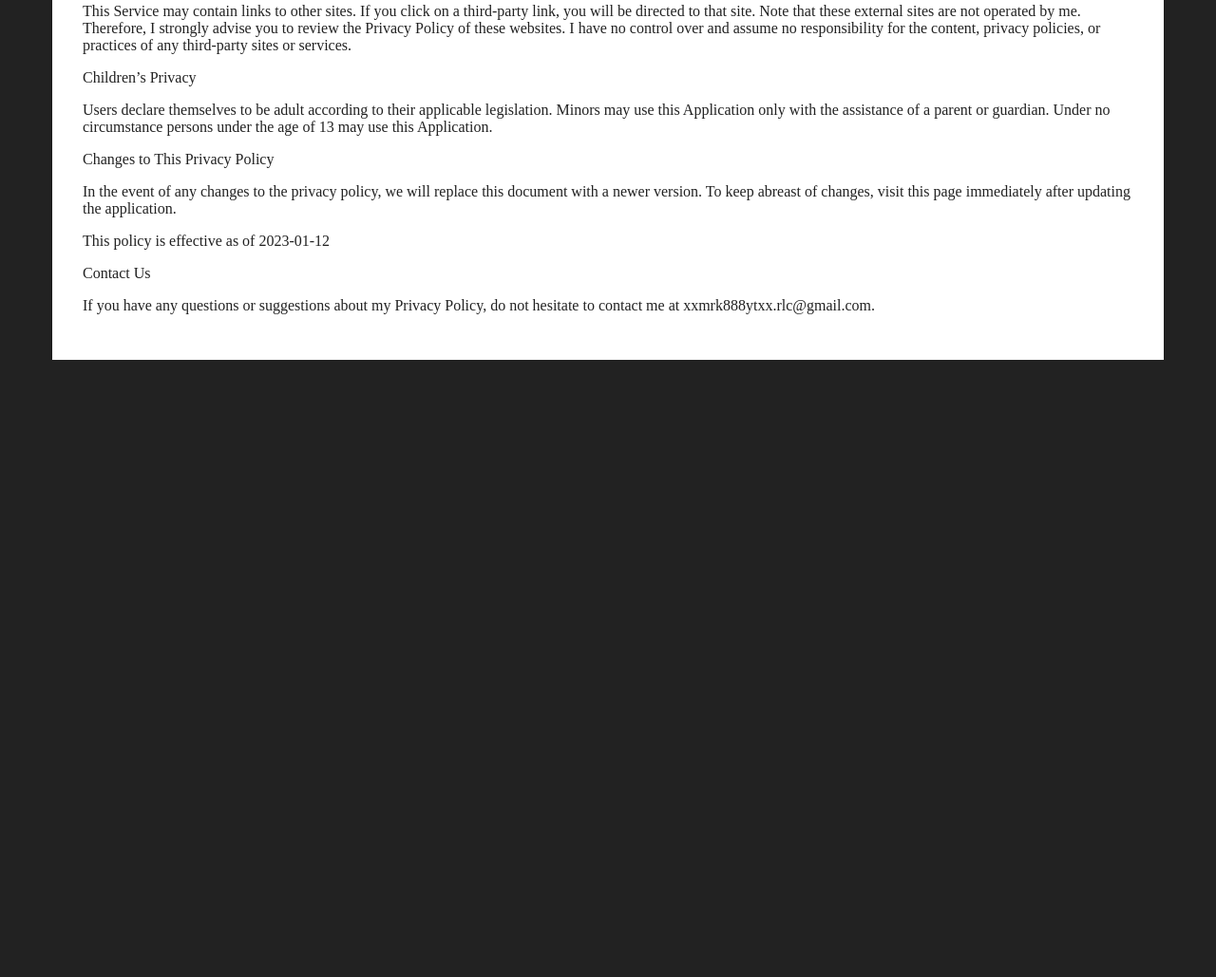
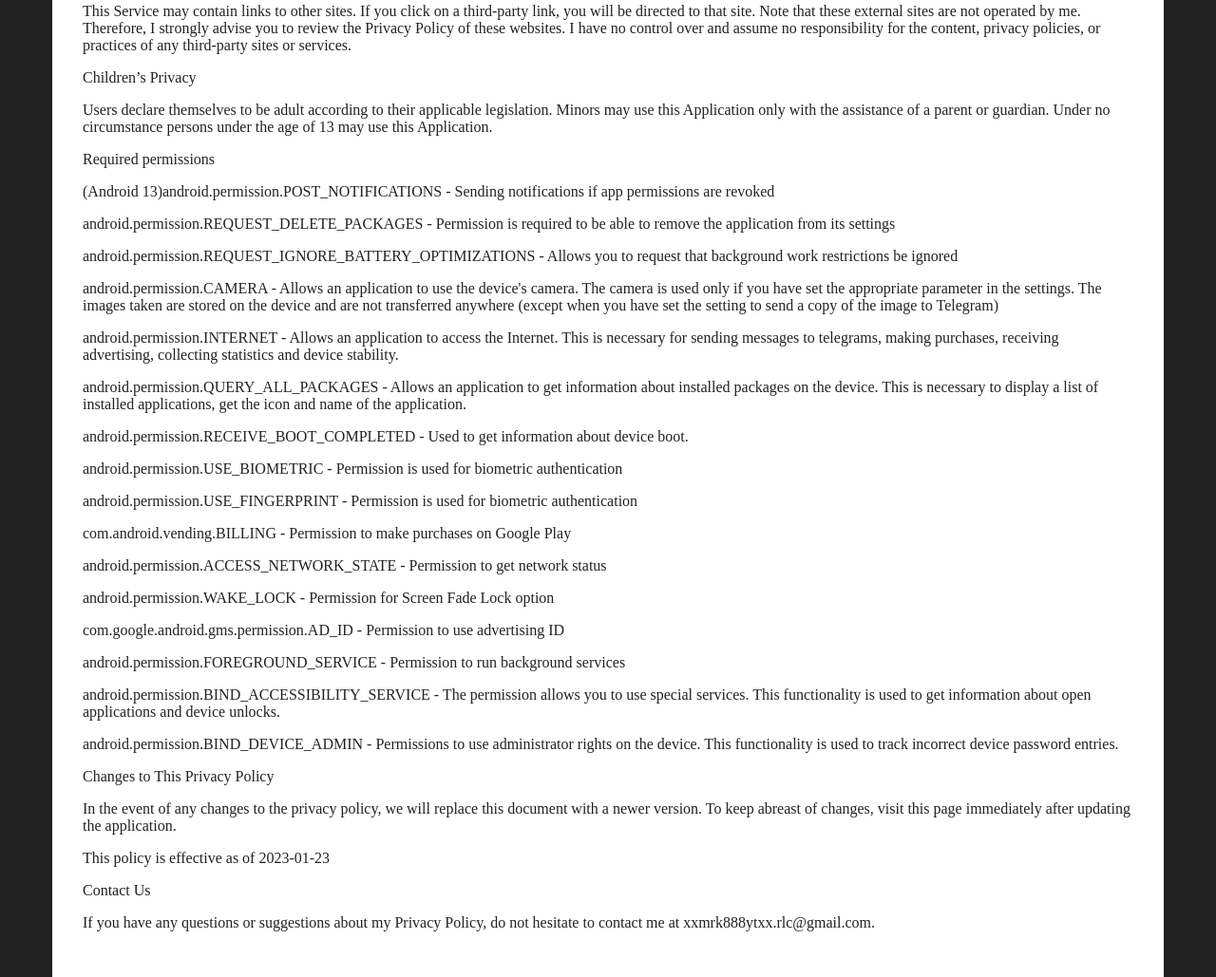
Before and after one commit to xXMRK888YTXx/xXMRK888YTXx.github.io, a plain HTML site: page wtmp_privacy.htm in a window 1280 px wide. Shown: the part 1070-2099 px from the top of the page at 95% size. Before the commit the page ends 1449 px from the top, so only its background shows below. Drawn offline with Linux system fonts and the light colour scheme; files that its build step writes are made by us from their sources; no server answers; a script that the page names is missing; files whose address does not match are found by name; a web font is replaced by a local one.

Commit message:
Update WTMP privacy

```diff
--- a/wtmp_privacy.htm
+++ b/wtmp_privacy.htm
@@ -1120,10 +1120,29 @@ a.contact:hover {
     legislation. Minors may use this Application only with the assistance of
     a parent or guardian. Under no circumstance persons under the age of 13
     may use this Application.
+
+    <p><strong>Required permissions</strong></p>
+    <p>(Android 13)android.permission.POST_NOTIFICATIONS - Sending notifications if app permissions are revoked  </p>
+    <p>android.permission.REQUEST_DELETE_PACKAGES - Permission is required to be able to remove the application from its settings </p>
+    <p>android.permission.REQUEST_IGNORE_BATTERY_OPTIMIZATIONS - Allows you to request that background work restrictions be ignored</p>
+    <p>android.permission.CAMERA - Allows an application to use the device's camera. The camera is used only if you have set the appropriate parameter in the settings. The images taken are stored on the device and are not transferred anywhere (except when you have set the setting to send a copy of the image to Telegram)</p>
+    <p>android.permission.INTERNET - Allows an application to access the Internet. This is necessary for sending messages to telegrams, making purchases, receiving advertising, collecting statistics and device stability. </p>
+    <p>android.permission.QUERY_ALL_PACKAGES - Allows an application to get information about installed packages on the device. This is necessary to display a list of installed applications, get the icon and name of the application.</p>
+    <p>android.permission.RECEIVE_BOOT_COMPLETED - Used to get information about device boot.</p>
+    <p>android.permission.USE_BIOMETRIC - Permission is used for biometric authentication</p>
+    <p>android.permission.USE_FINGERPRINT - Permission is used for biometric authentication</p>
+    <p>com.android.vending.BILLING - Permission to make purchases on Google Play</p>
+    <p>android.permission.ACCESS_NETWORK_STATE - Permission to get network status </p>
+    <p>android.permission.WAKE_LOCK - Permission for Screen Fade Lock option</p>
+    <p>com.google.android.gms.permission.AD_ID - Permission to use advertising ID</p>
+    <p>android.permission.FOREGROUND_SERVICE - Permission to run background services</p>
+    <p>android.permission.BIND_ACCESSIBILITY_SERVICE - The permission allows you to use special services. This functionality is used to get information about open applications and device unlocks. </p>
+    <p>android.permission.BIND_DEVICE_ADMIN - Permissions to use administrator rights on the device. This functionality is used to track incorrect device password entries.</p>
+
 </p></div> <!----> <p><strong>Changes to This Privacy Policy</strong></p> <p>
     In the event of any changes to the privacy policy, we will replace this document with a newer version.
     To keep abreast of changes, visit this page immediately after updating the application.
-</p> <p>This policy is effective as of 2023-01-12</p> <p><strong>Contact Us</strong></p> <p>
+</p> <p>This policy is effective as of 2023-01-23</p> <p><strong>Contact Us</strong></p> <p>
     If you have any questions or suggestions about my
     Privacy Policy, do not hesitate to contact me at xxmrk888ytxx.rlc@gmail.com.
 </p>
```
